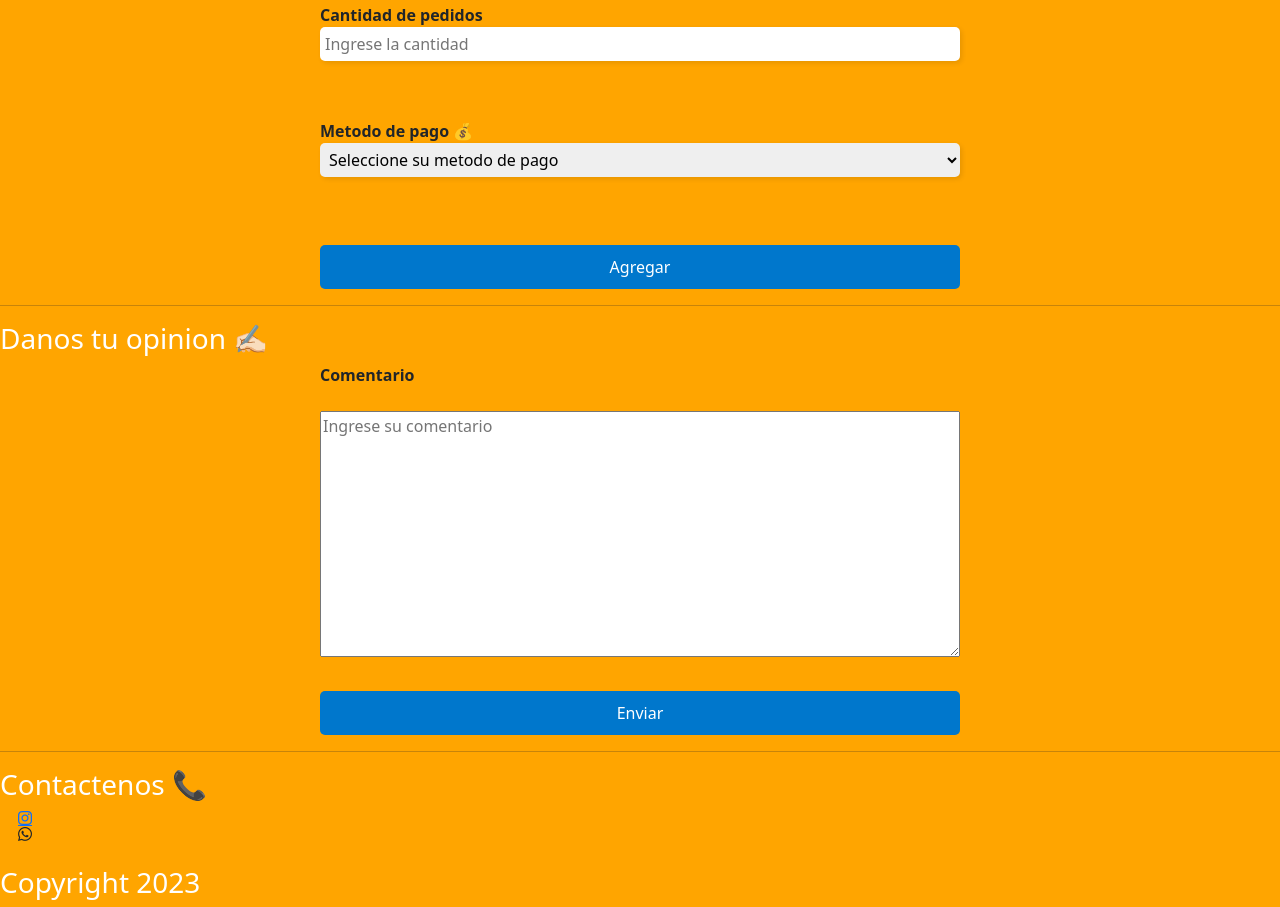
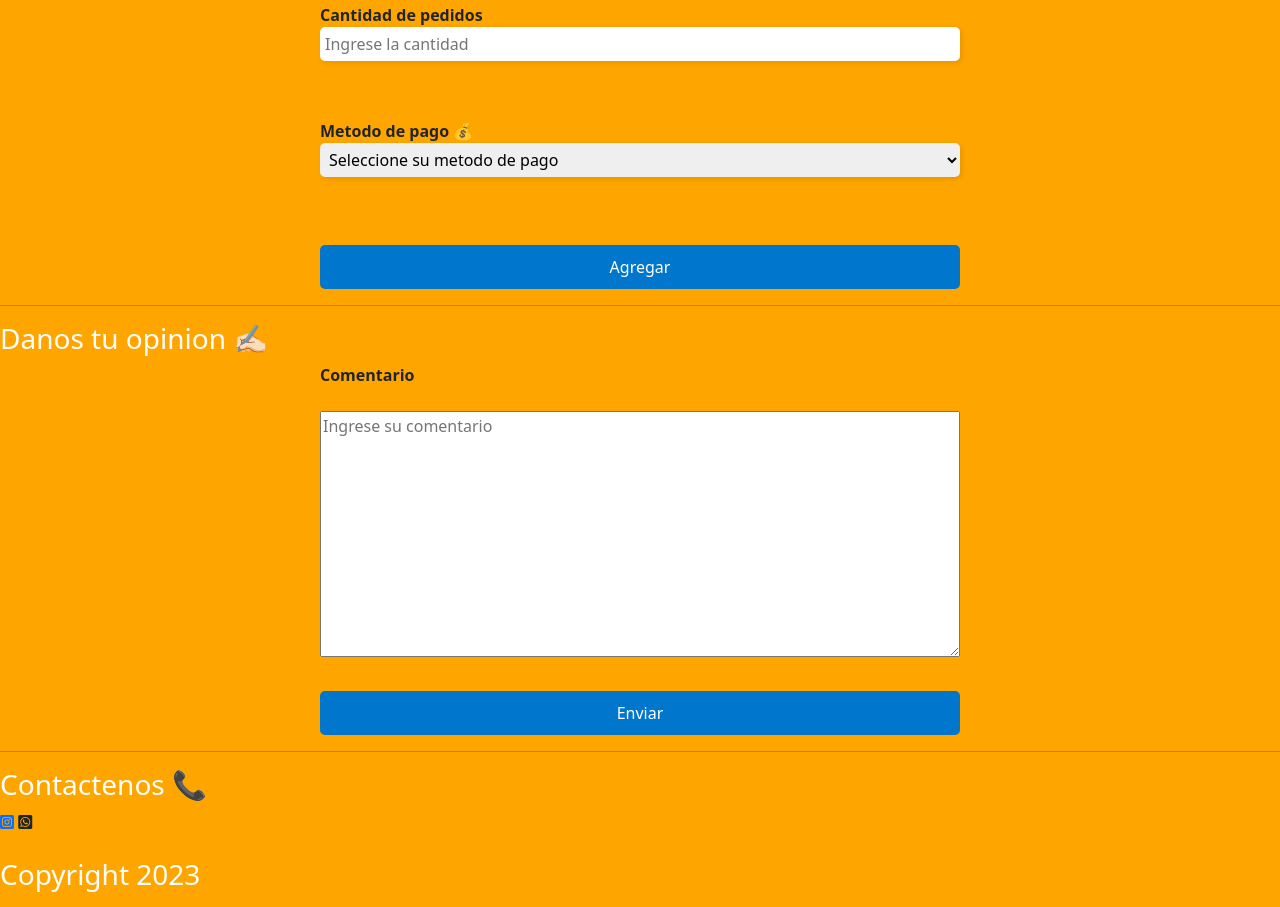
Before and after one commit to masterc18/Bocadito, a website: page bocadito.html in a window 1280 px wide. Shown: the part 2010-2917 px from the top of the page. Drawn offline with nearby package versions, Linux system fonts and the light colour scheme.

Commit message:
Se cambiaron los iconos

```diff
--- a/bocadito.html
+++ b/bocadito.html
@@ -116,8 +116,8 @@
         <h3 id="contact">Contactenos 📞</h3>
         <div class="icons">
             <a target="_blank" href="https://instagram.com/dame_un_bocadito?igshid=MmU2YjMzNjRlOQ=="><i
-                    class="fa-brands fa-instagram"></i></a>
-            <a><i class="fa-brands fa-whatsapp"></i></a>
+                    class="fa-brands fa-square-instagram"></i></a>
+            <a><i class="fa-brands fa-square-whatsapp"></i></a>
         </div>
         <br>
         <h3>
```
